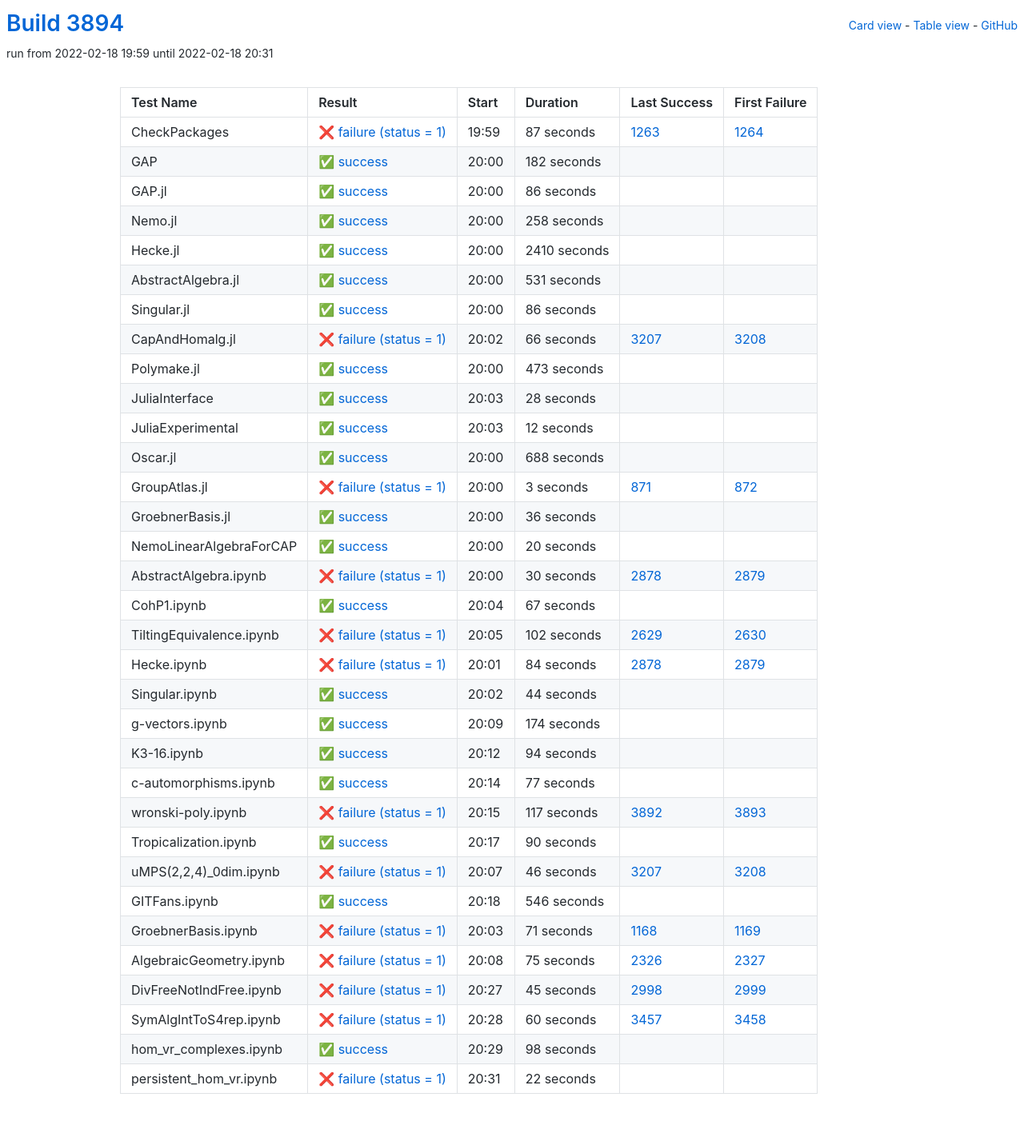
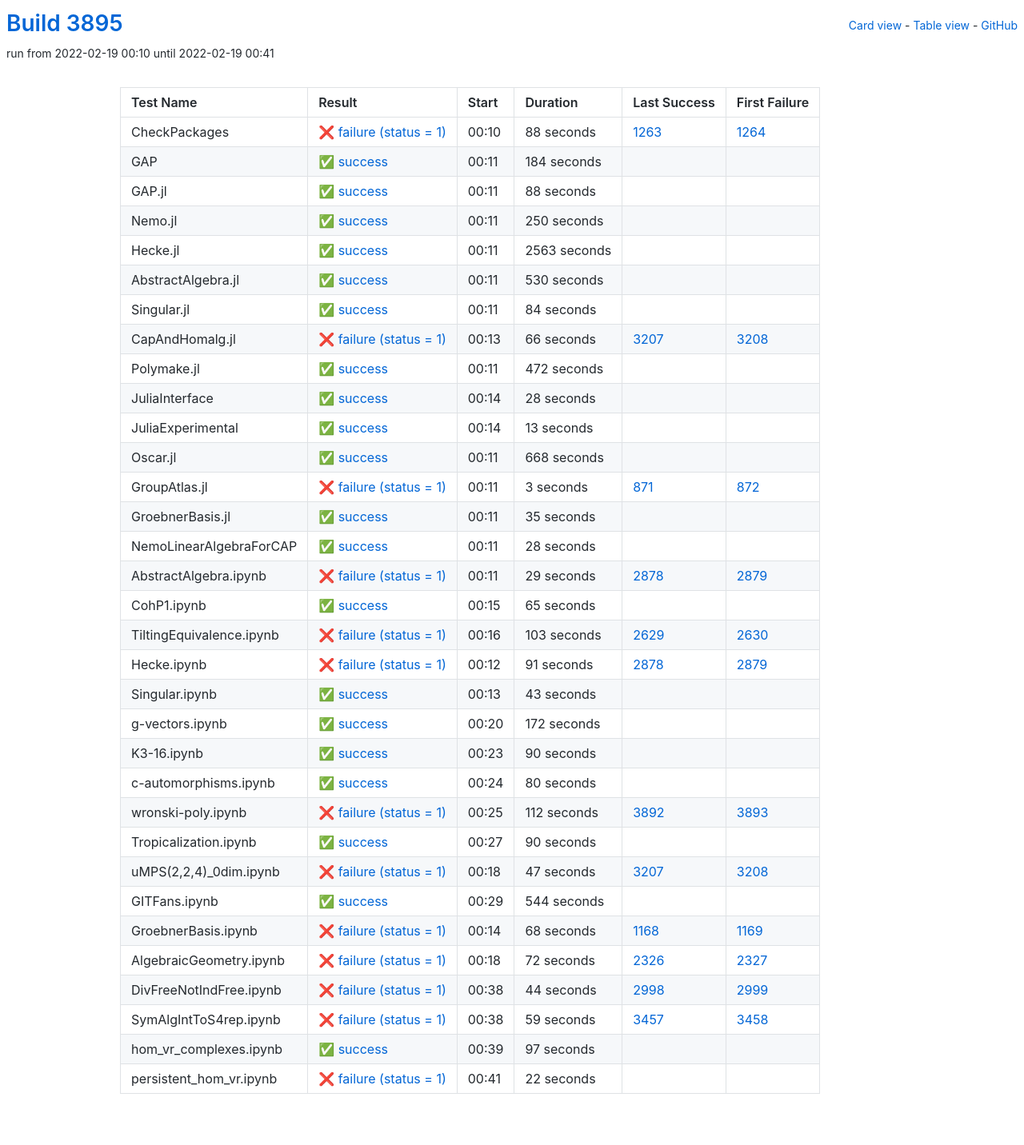
Before and after one commit to oscar-system/oscar-ci-status-stable, a Jekyll site: the page built from table.html, in a window 1280 px wide. Shown: the whole page at 80% size. Built offline with Jekyll 4.4.1, drawn with Linux system fonts in a browser that asks for light colours.

Commit message:
Build #3895

```diff
--- a/_data/ci.yml
+++ b/_data/ci.yml
@@ -1,6 +1,6 @@
 ---
-build: 3894
-build_url: https://oscarci.mathematik.uni-kl.de/job/oscar-stable/3894/
+build: 3895
+build_url: https://oscarci.mathematik.uni-kl.de/job/oscar-stable/3895/
 job: oscar-stable
 organization: oscar-system
 repo: oscar-ci-status-stable
@@ -8,92 +8,92 @@ repourl: https://github.com/oscar-system/oscar-ci-status-stable
 tests:
 - name: CheckPackages
   id: checkpackages
-  log: https://oscarci.mathematik.uni-kl.de/job/oscar-stable/3894/artifact/logs/build-3894/CheckPackages.log
-  start: 2022-02-18 19:59
+  log: https://oscarci.mathematik.uni-kl.de/job/oscar-stable/3895/artifact/logs/build-3895/CheckPackages.log
+  start: 2022-02-19 00:10
   success: false
   exitcode: 1
   status: failure
-  duration: 87
+  duration: 88
   last_success: 1263
   last_success_url: https://oscarci.mathematik.uni-kl.de/job/oscar-stable/1263/
   first_failure: 1264
   first_failure_url: https://oscarci.mathematik.uni-kl.de/job/oscar-stable/1264/
 - name: GAP
   id: gap
-  log: https://oscarci.mathematik.uni-kl.de/job/oscar-stable/3894/artifact/logs/build-3894/GAP.log
-  start: 2022-02-18 20:00
+  log: https://oscarci.mathematik.uni-kl.de/job/oscar-stable/3895/artifact/logs/build-3895/GAP.log
+  start: 2022-02-19 00:11
   success: true
   exitcode: 0
   status: success
-  duration: 182
+  duration: 184
   last_success: false
   last_success_url:
   first_failure: false
   first_failure_url:
 - name: GAP.jl
   id: gap-jl
-  log: https://oscarci.mathematik.uni-kl.de/job/oscar-stable/3894/artifact/logs/build-3894/GAP.jl.log
-  start: 2022-02-18 20:00
+  log: https://oscarci.mathematik.uni-kl.de/job/oscar-stable/3895/artifact/logs/build-3895/GAP.jl.log
+  start: 2022-02-19 00:11
   success: true
   exitcode: 0
   status: success
-  duration: 86
+  duration: 88
   last_success: false
   last_success_url:
   first_failure: false
   first_failure_url:
 - name: Nemo.jl
   id: nemo-jl
-  log: https://oscarci.mathematik.uni-kl.de/job/oscar-stable/3894/artifact/logs/build-3894/Nemo.jl.log
-  start: 2022-02-18 20:00
+  log: https://oscarci.mathematik.uni-kl.de/job/oscar-stable/3895/artifact/logs/build-3895/Nemo.jl.log
+  start: 2022-02-19 00:11
   success: true
   exitcode: 0
   status: success
-  duration: 258
+  duration: 250
   last_success: false
   last_success_url:
   first_failure: false
   first_failure_url:
 - name: Hecke.jl
   id: hecke-jl
-  log: https://oscarci.mathematik.uni-kl.de/job/oscar-stable/3894/artifact/logs/build-3894/Hecke.jl.log
-  start: 2022-02-18 20:00
+  log: https://oscarci.mathematik.uni-kl.de/job/oscar-stable/3895/artifact/logs/build-3895/Hecke.jl.log
+  start: 2022-02-19 00:11
   success: true
   exitcode: 0
   status: success
-  duration: 2410
+  duration: 2563
   last_success: false
   last_success_url:
   first_failure: false
   first_failure_url:
 - name: AbstractAlgebra.jl
   id: abstractalgebra-jl
-  log: https://oscarci.mathematik.uni-kl.de/job/oscar-stable/3894/artifact/logs/build-3894/AbstractAlgebra.jl.log
-  start: 2022-02-18 20:00
+  log: https://oscarci.mathematik.uni-kl.de/job/oscar-stable/3895/artifact/logs/build-3895/AbstractAlgebra.jl.log
+  start: 2022-02-19 00:11
   success: true
   exitcode: 0
   status: success
-  duration: 531
+  duration: 530
   last_success: false
   last_success_url:
   first_failure: false
   first_failure_url:
 - name: Singular.jl
   id: singular-jl
-  log: https://oscarci.mathematik.uni-kl.de/job/oscar-stable/3894/artifact/logs/build-3894/Singular.jl.log
-  start: 2022-02-18 20:00
+  log: https://oscarci.mathematik.uni-kl.de/job/oscar-stable/3895/artifact/logs/build-3895/Singular.jl.log
+  start: 2022-02-19 00:11
   success: true
   exitcode: 0
   status: success
-  duration: 86
+  duration: 84
   last_success: false
   last_success_url:
   first_failure: false
   first_failure_url:
 - name: CapAndHomalg.jl
   id: capandhomalg-jl
-  log: https://oscarci.mathematik.uni-kl.de/job/oscar-stable/3894/artifact/logs/build-3894/CapAndHomalg.jl.log
-  start: 2022-02-18 20:02
+  log: https://oscarci.mathematik.uni-kl.de/job/oscar-stable/3895/artifact/logs/build-3895/CapAndHomalg.jl.log
+  start: 2022-02-19 00:13
   success: false
   exitcode: 1
   status: failure
@@ -104,20 +104,20 @@ tests:
   first_failure_url: https://oscarci.mathematik.uni-kl.de/job/oscar-stable/3208/
 - name: Polymake.jl
   id: polymake-jl
-  log: https://oscarci.mathematik.uni-kl.de/job/oscar-stable/3894/artifact/logs/build-3894/Polymake.jl.log
-  start: 2022-02-18 20:00
+  log: https://oscarci.mathematik.uni-kl.de/job/oscar-stable/3895/artifact/logs/build-3895/Polymake.jl.log
+  start: 2022-02-19 00:11
   success: true
   exitcode: 0
   status: success
-  duration: 473
+  duration: 472
   last_success: false
   last_success_url:
   first_failure: false
   first_failure_url:
 - name: JuliaInterface
   id: juliainterface
-  log: https://oscarci.mathematik.uni-kl.de/job/oscar-stable/3894/artifact/logs/build-3894/JuliaInterface.log
-  start: 2022-02-18 20:03
+  log: https://oscarci.mathematik.uni-kl.de/job/oscar-stable/3895/artifact/logs/build-3895/JuliaInterface.log
+  start: 2022-02-19 00:14
   success: true
   exitcode: 0
   status: success
@@ -128,32 +128,32 @@ tests:
   first_failure_url:
 - name: JuliaExperimental
   id: juliaexperimental
-  log: https://oscarci.mathematik.uni-kl.de/job/oscar-stable/3894/artifact/logs/build-3894/JuliaExperimental.log
-  start: 2022-02-18 20:03
+  log: https://oscarci.mathematik.uni-kl.de/job/oscar-stable/3895/artifact/logs/build-3895/JuliaExperimental.log
+  start: 2022-02-19 00:14
   success: true
   exitcode: 0
   status: success
-  duration: 12
+  duration: 13
   last_success: false
   last_success_url:
   first_failure: false
   first_failure_url:
 - name: Oscar.jl
   id: oscar-jl
-  log: https://oscarci.mathematik.uni-kl.de/job/oscar-stable/3894/artifact/logs/build-3894/Oscar.jl.log
-  start: 2022-02-18 20:00
+  log: https://oscarci.mathematik.uni-kl.de/job/oscar-stable/3895/artifact/logs/build-3895/Oscar.jl.log
+  start: 2022-02-19 00:11
   success: true
   exitcode: 0
   status: success
-  duration: 688
+  duration: 668
   last_success: false
   last_success_url:
   first_failure: false
   first_failure_url:
 - name: GroupAtlas.jl
   id: groupatlas-jl
-  log: https://oscarci.mathematik.uni-kl.de/job/oscar-stable/3894/artifact/logs/build-3894/GroupAtlas.jl.log
-  start: 2022-02-18 20:00
+  log: https://oscarci.mathematik.uni-kl.de/job/oscar-stable/3895/artifact/logs/build-3895/GroupAtlas.jl.log
+  start: 2022-02-19 00:11
   success: false
   exitcode: 1
   status: failure
@@ -164,140 +164,140 @@ tests:
   first_failure_url: https://oscarci.mathematik.uni-kl.de/job/oscar-stable/872/
 - name: GroebnerBasis.jl
   id: groebnerbasis-jl
-  log: https://oscarci.mathematik.uni-kl.de/job/oscar-stable/3894/artifact/logs/build-3894/GroebnerBasis.jl.log
-  start: 2022-02-18 20:00
+  log: https://oscarci.mathematik.uni-kl.de/job/oscar-stable/3895/artifact/logs/build-3895/GroebnerBasis.jl.log
+  start: 2022-02-19 00:11
   success: true
   exitcode: 0
   status: success
-  duration: 36
+  duration: 35
   last_success: false
   last_success_url:
   first_failure: false
   first_failure_url:
 - name: NemoLinearAlgebraForCAP
   id: nemolinearalgebraforcap
-  log: https://oscarci.mathematik.uni-kl.de/job/oscar-stable/3894/artifact/logs/build-3894/NemoLinearAlgebraForCAP.log
-  start: 2022-02-18 20:00
+  log: https://oscarci.mathematik.uni-kl.de/job/oscar-stable/3895/artifact/logs/build-3895/NemoLinearAlgebraForCAP.log
+  start: 2022-02-19 00:11
   success: true
   exitcode: 0
   status: success
-  duration: 20
+  duration: 28
   last_success: false
   last_success_url:
   first_failure: false
   first_failure_url:
 - name: AbstractAlgebra.ipynb
   id: abstractalgebra-ipynb
-  log: https://oscarci.mathematik.uni-kl.de/job/oscar-stable/3894/artifact/logs/build-3894/AbstractAlgebra.ipynb.log
-  start: 2022-02-18 20:00
+  log: https://oscarci.mathematik.uni-kl.de/job/oscar-stable/3895/artifact/logs/build-3895/AbstractAlgebra.ipynb.log
+  start: 2022-02-19 00:11
   success: false
   exitcode: 1
   status: failure
-  duration: 30
+  duration: 29
   last_success: 2878
   last_success_url: https://oscarci.mathematik.uni-kl.de/job/oscar-stable/2878/
   first_failure: 2879
   first_failure_url: https://oscarci.mathematik.uni-kl.de/job/oscar-stable/2879/
 - name: CohP1.ipynb
   id: cohp1-ipynb
-  log: https://oscarci.mathematik.uni-kl.de/job/oscar-stable/3894/artifact/logs/build-3894/CohP1.ipynb.log
-  start: 2022-02-18 20:04
+  log: https://oscarci.mathematik.uni-kl.de/job/oscar-stable/3895/artifact/logs/build-3895/CohP1.ipynb.log
+  start: 2022-02-19 00:15
   success: true
   exitcode: 0
   status: success
-  duration: 67
+  duration: 65
   last_success: false
   last_success_url:
   first_failure: false
   first_failure_url:
 - name: TiltingEquivalence.ipynb
   id: tiltingequivalence-ipynb
-  log: https://oscarci.mathematik.uni-kl.de/job/oscar-stable/3894/artifact/logs/build-3894/TiltingEquivalence.ipynb.log
-  start: 2022-02-18 20:05
+  log: https://oscarci.mathematik.uni-kl.de/job/oscar-stable/3895/artifact/logs/build-3895/TiltingEquivalence.ipynb.log
+  start: 2022-02-19 00:16
   success: false
   exitcode: 1
   status: failure
-  duration: 102
+  duration: 103
   last_success: 2629
   last_success_url: https://oscarci.mathematik.uni-kl.de/job/oscar-stable/2629/
   first_failure: 2630
   first_failure_url: https://oscarci.mathematik.uni-kl.de/job/oscar-stable/2630/
 - name: Hecke.ipynb
   id: hecke-ipynb
-  log: https://oscarci.mathematik.uni-kl.de/job/oscar-stable/3894/artifact/logs/build-3894/Hecke.ipynb.log
-  start: 2022-02-18 20:01
+  log: https://oscarci.mathematik.uni-kl.de/job/oscar-stable/3895/artifact/logs/build-3895/Hecke.ipynb.log
+  start: 2022-02-19 00:12
   success: false
   exitcode: 1
   status: failure
-  duration: 84
+  duration: 91
   last_success: 2878
   last_success_url: https://oscarci.mathematik.uni-kl.de/job/oscar-stable/2878/
   first_failure: 2879
   first_failure_url: https://oscarci.mathematik.uni-kl.de/job/oscar-stable/2879/
 - name: Singular.ipynb
   id: singular-ipynb
-  log: https://oscarci.mathematik.uni-kl.de/job/oscar-stable/3894/artifact/logs/build-3894/Singular.ipynb.log
-  start: 2022-02-18 20:02
+  log: https://oscarci.mathematik.uni-kl.de/job/oscar-stable/3895/artifact/logs/build-3895/Singular.ipynb.log
+  start: 2022-02-19 00:13
   success: true
   exitcode: 0
   status: success
-  duration: 44
+  duration: 43
   last_success: false
   last_success_url:
   first_failure: false
   first_failure_url:
 - name: g-vectors.ipynb
   id: g-vectors-ipynb
-  log: https://oscarci.mathematik.uni-kl.de/job/oscar-stable/3894/artifact/logs/build-3894/g-vectors.ipynb.log
-  start: 2022-02-18 20:09
+  log: https://oscarci.mathematik.uni-kl.de/job/oscar-stable/3895/artifact/logs/build-3895/g-vectors.ipynb.log
+  start: 2022-02-19 00:20
   success: true
   exitcode: 0
   status: success
-  duration: 174
+  duration: 172
   last_success: false
   last_success_url:
   first_failure: false
   first_failure_url:
 - name: K3-16.ipynb
   id: k3-16-ipynb
-  log: https://oscarci.mathematik.uni-kl.de/job/oscar-stable/3894/artifact/logs/build-3894/K3-16.ipynb.log
-  start: 2022-02-18 20:12
+  log: https://oscarci.mathematik.uni-kl.de/job/oscar-stable/3895/artifact/logs/build-3895/K3-16.ipynb.log
+  start: 2022-02-19 00:23
   success: true
   exitcode: 0
   status: success
-  duration: 94
+  duration: 90
   last_success: false
   last_success_url:
   first_failure: false
   first_failure_url:
 - name: c-automorphisms.ipynb
   id: c-automorphisms-ipynb
-  log: https://oscarci.mathematik.uni-kl.de/job/oscar-stable/3894/artifact/logs/build-3894/c-automorphisms.ipynb.log
-  start: 2022-02-18 20:14
+  log: https://oscarci.mathematik.uni-kl.de/job/oscar-stable/3895/artifact/logs/build-3895/c-automorphisms.ipynb.log
+  start: 2022-02-19 00:24
   success: true
   exitcode: 0
   status: success
-  duration: 77
+  duration: 80
   last_success: false
   last_success_url:
   first_failure: false
   first_failure_url:
 - name: wronski-poly.ipynb
   id: wronski-poly-ipynb
-  log: https://oscarci.mathematik.uni-kl.de/job/oscar-stable/3894/artifact/logs/build-3894/wronski-poly.ipynb.log
-  start: 2022-02-18 20:15
+  log: https://oscarci.mathematik.uni-kl.de/job/oscar-stable/3895/artifact/logs/build-3895/wronski-poly.ipynb.log
+  start: 2022-02-19 00:25
   success: false
   exitcode: 1
   status: failure
-  duration: 117
+  duration: 112
   last_success: 3892
   last_success_url: https://oscarci.mathematik.uni-kl.de/job/oscar-stable/3892/
   first_failure: 3893
   first_failure_url: https://oscarci.mathematik.uni-kl.de/job/oscar-stable/3893/
 - name: Tropicalization.ipynb
   id: tropicalization-ipynb
-  log: https://oscarci.mathematik.uni-kl.de/job/oscar-stable/3894/artifact/logs/build-3894/Tropicalization.ipynb.log
-  start: 2022-02-18 20:17
+  log: https://oscarci.mathematik.uni-kl.de/job/oscar-stable/3895/artifact/logs/build-3895/Tropicalization.ipynb.log
+  start: 2022-02-19 00:27
   success: true
   exitcode: 0
   status: success
@@ -308,92 +308,92 @@ tests:
   first_failure_url:
 - name: uMPS(2,2,4)_0dim.ipynb
   id: umps-2-2-4-0dim-ipynb
-  log: https://oscarci.mathematik.uni-kl.de/job/oscar-stable/3894/artifact/logs/build-3894/uMPS-2-2-4-_0dim.ipynb.log
-  start: 2022-02-18 20:07
+  log: https://oscarci.mathematik.uni-kl.de/job/oscar-stable/3895/artifact/logs/build-3895/uMPS-2-2-4-_0dim.ipynb.log
+  start: 2022-02-19 00:18
   success: false
   exitcode: 1
   status: failure
-  duration: 46
+  duration: 47
   last_success: 3207
   last_success_url: https://oscarci.mathematik.uni-kl.de/job/oscar-stable/3207/
   first_failure: 3208
   first_failure_url: https://oscarci.mathematik.uni-kl.de/job/oscar-stable/3208/
 - name: GITFans.ipynb
   id: gitfans-ipynb
-  log: https://oscarci.mathematik.uni-kl.de/job/oscar-stable/3894/artifact/logs/build-3894/GITFans.ipynb.log
-  start: 2022-02-18 20:18
+  log: https://oscarci.mathematik.uni-kl.de/job/oscar-stable/3895/artifact/logs/build-3895/GITFans.ipynb.log
+  start: 2022-02-19 00:29
   success: true
   exitcode: 0
   status: success
-  duration: 546
+  duration: 544
   last_success: false
   last_success_url:
   first_failure: false
   first_failure_url:
 - name: GroebnerBasis.ipynb
   id: groebnerbasis-ipynb
-  log: https://oscarci.mathematik.uni-kl.de/job/oscar-stable/3894/artifact/logs/build-3894/GroebnerBasis.ipynb.log
-  start: 2022-02-18 20:03
+  log: https://oscarci.mathematik.uni-kl.de/job/oscar-stable/3895/artifact/logs/build-3895/GroebnerBasis.ipynb.log
+  start: 2022-02-19 00:14
   success: false
   exitcode: 1
   status: failure
-  duration: 71
+  duration: 68
   last_success: 1168
   last_success_url: https://oscarci.mathematik.uni-kl.de/job/oscar-stable/1168/
   first_failure: 1169
   first_failure_url: https://oscarci.mathematik.uni-kl.de/job/oscar-stable/1169/
 - name: AlgebraicGeometry.ipynb
   id: algebraicgeometry-ipynb
-  log: https://oscarci.mathematik.uni-kl.de/job/oscar-stable/3894/artifact/logs/build-3894/AlgebraicGeometry.ipynb.log
-  start: 2022-02-18 20:08
+  log: https://oscarci.mathematik.uni-kl.de/job/oscar-stable/3895/artifact/logs/build-3895/AlgebraicGeometry.ipynb.log
+  start: 2022-02-19 00:18
   success: false
   exitcode: 1
   status: failure
-  duration: 75
+  duration: 72
   last_success: 2326
   last_success_url: https://oscarci.mathematik.uni-kl.de/job/oscar-stable/2326/
   first_failure: 2327
   first_failure_url: https://oscarci.mathematik.uni-kl.de/job/oscar-stable/2327/
 - name: DivFreeNotIndFree.ipynb
   id: divfreenotindfree-ipynb
-  log: https://oscarci.mathematik.uni-kl.de/job/oscar-stable/3894/artifact/logs/build-3894/DivFreeNotIndFree.ipynb.log
-  start: 2022-02-18 20:27
+  log: https://oscarci.mathematik.uni-kl.de/job/oscar-stable/3895/artifact/logs/build-3895/DivFreeNotIndFree.ipynb.log
+  start: 2022-02-19 00:38
   success: false
   exitcode: 1
   status: failure
-  duration: 45
+  duration: 44
   last_success: 2998
   last_success_url: https://oscarci.mathematik.uni-kl.de/job/oscar-stable/2998/
   first_failure: 2999
   first_failure_url: https://oscarci.mathematik.uni-kl.de/job/oscar-stable/2999/
 - name: SymAlgIntToS4rep.ipynb
   id: symalginttos4rep-ipynb
-  log: https://oscarci.mathematik.uni-kl.de/job/oscar-stable/3894/artifact/logs/build-3894/SymAlgIntToS4rep.ipynb.log
-  start: 2022-02-18 20:28
+  log: https://oscarci.mathematik.uni-kl.de/job/oscar-stable/3895/artifact/logs/build-3895/SymAlgIntToS4rep.ipynb.log
+  start: 2022-02-19 00:38
   success: false
   exitcode: 1
   status: failure
-  duration: 60
+  duration: 59
   last_success: 3457
   last_success_url: https://oscarci.mathematik.uni-kl.de/job/oscar-stable/3457/
   first_failure: 3458
   first_failure_url: https://oscarci.mathematik.uni-kl.de/job/oscar-stable/3458/
 - name: hom_vr_complexes.ipynb
   id: hom-vr-complexes-ipynb
-  log: https://oscarci.mathematik.uni-kl.de/job/oscar-stable/3894/artifact/logs/build-3894/hom_vr_complexes.ipynb.log
-  start: 2022-02-18 20:29
+  log: https://oscarci.mathematik.uni-kl.de/job/oscar-stable/3895/artifact/logs/build-3895/hom_vr_complexes.ipynb.log
+  start: 2022-02-19 00:39
   success: true
   exitcode: 0
   status: success
-  duration: 98
+  duration: 97
   last_success: false
   last_success_url:
   first_failure: false
   first_failure_url:
 - name: persistent_hom_vr.ipynb
   id: persistent-hom-vr-ipynb
-  log: https://oscarci.mathematik.uni-kl.de/job/oscar-stable/3894/artifact/logs/build-3894/persistent_hom_vr.ipynb.log
-  start: 2022-02-18 20:31
+  log: https://oscarci.mathematik.uni-kl.de/job/oscar-stable/3895/artifact/logs/build-3895/persistent_hom_vr.ipynb.log
+  start: 2022-02-19 00:41
   success: false
   exitcode: 1
   status: failure
```
Also changed, not shown: README.md.
